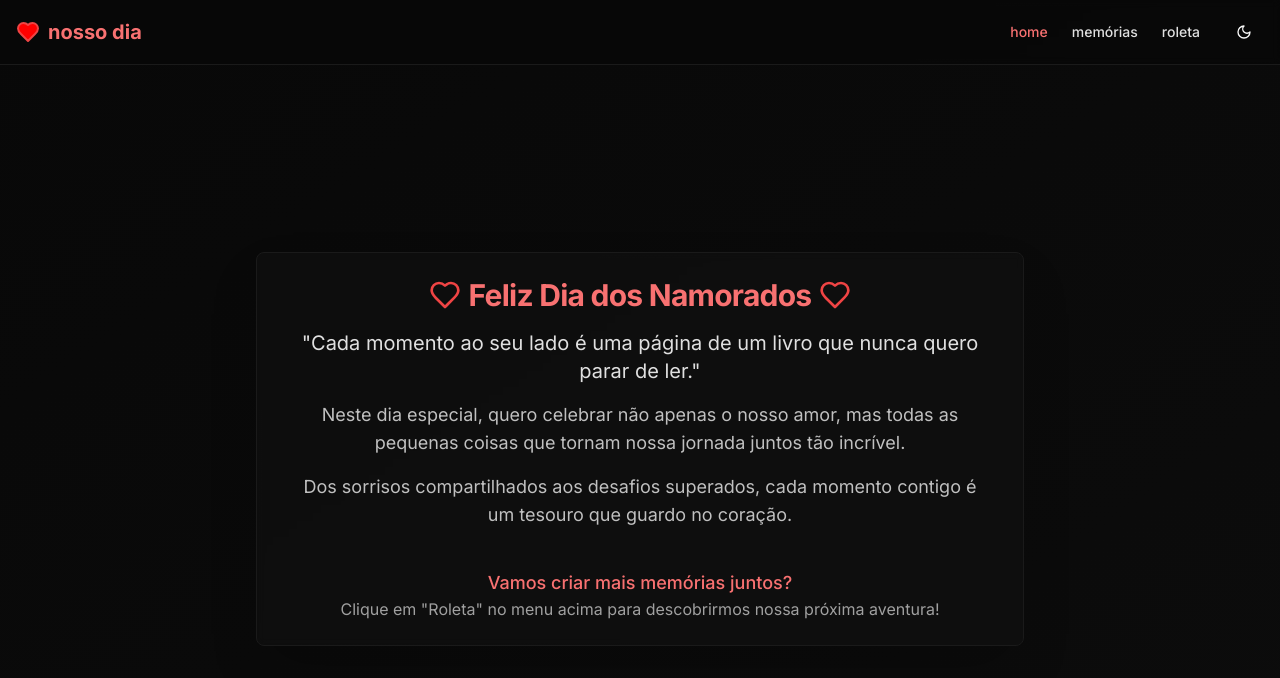
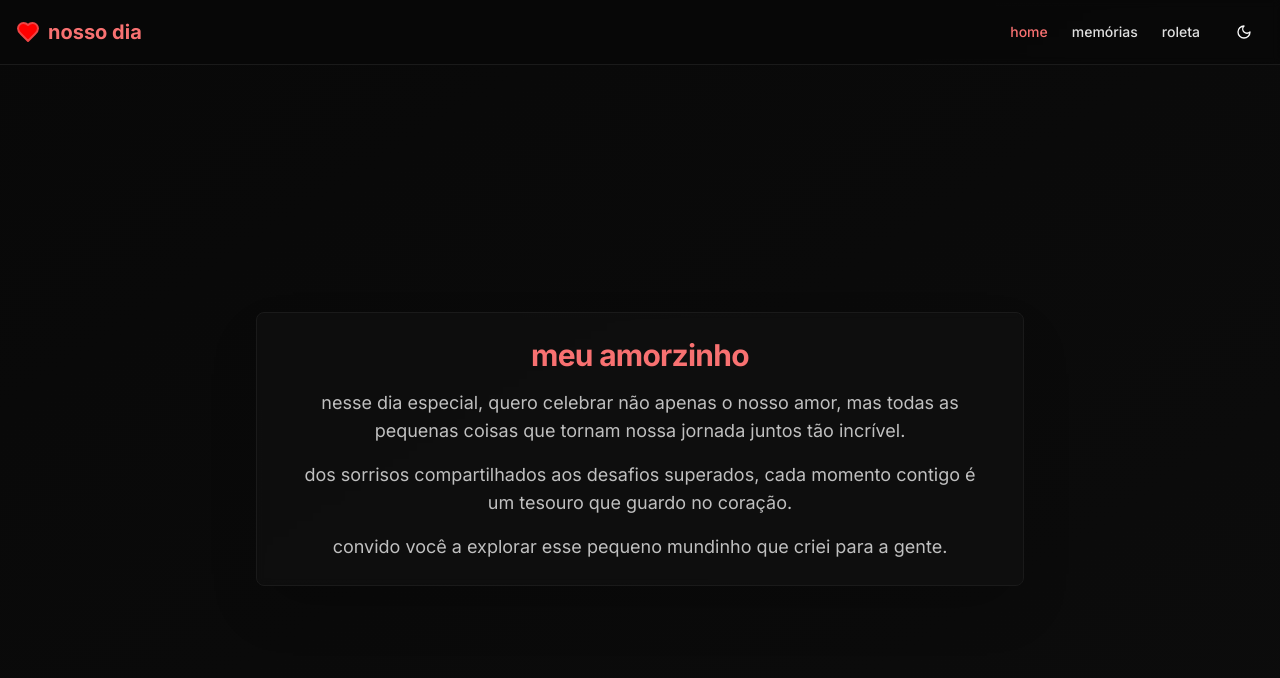
Before and after one commit to joao-pedrozo/valentines-roulette, a Next.js app: page / in a window 1280 px wide. Shown: the top 678 px of the page. Built offline with nearby package versions, Linux system fonts and the light colour scheme.

Commit message:
feat: change text content

```diff
--- a/app/page.tsx
+++ b/app/page.tsx
@@ -8,35 +8,38 @@ export default function HomePage() {
         <Card className="w-full max-w-3xl bg-white/80 dark:bg-[#0f0f0f]/90 backdrop-blur-sm shadow-2xl border-pink-200 dark:border-[#1a1a1a]">
           <CardHeader className="text-center pb-4">
             <CardTitle className="text-3xl font-bold text-red-600 dark:text-red-400 flex items-center justify-center gap-2">
-              <Heart className="h-8 w-8 text-red-500" />
-              Feliz Dia dos Namorados
-              <Heart className="h-8 w-8 text-red-500" />
+                meu amorzinho
             </CardTitle>
           </CardHeader>
 
           <CardContent className="text-center space-y-6 px-4 md:px-8">
             <div className="space-y-4">
-              <p className="text-xl text-gray-700 dark:text-[#e0e0e0]">
+              {/* <p className="text-xl text-gray-700 dark:text-[#e0e0e0]">
                 "Cada momento ao seu lado é uma página de um livro que nunca quero parar de ler."
-              </p>
+              </p> */}
 
               <p className="text-lg text-gray-600 dark:text-[#c0c0c0]">
-                Neste dia especial, quero celebrar não apenas o nosso amor, mas todas as pequenas coisas que tornam
+                nesse dia especial, quero celebrar não apenas o nosso amor, mas todas as pequenas coisas que tornam
                 nossa jornada juntos tão incrível.
               </p>
 
               <p className="text-lg text-gray-600 dark:text-[#c0c0c0]">
-                Dos sorrisos compartilhados aos desafios superados, cada momento contigo é um tesouro que guardo no
+                dos sorrisos compartilhados aos desafios superados, cada momento contigo é um tesouro que guardo no
                 coração.
+              </p>
+
+              <p className="text-lg text-gray-600 dark:text-[#c0c0c0]">
+                convido você a explorar esse pequeno mundinho que criei para a gente.
+                <br />
               </p>
             </div>
 
-            <div className="pt-4">
+            {/* <div className="pt-4">
               <p className="text-lg font-medium text-red-600 dark:text-red-400">Vamos criar mais memórias juntos?</p>
               <p className="text-gray-500 dark:text-[#a0a0a0]">
                 Clique em "Roleta" no menu acima para descobrirmos nossa próxima aventura!
               </p>
-            </div>
+            </div> */}
           </CardContent>
         </Card>
       </div>
```
